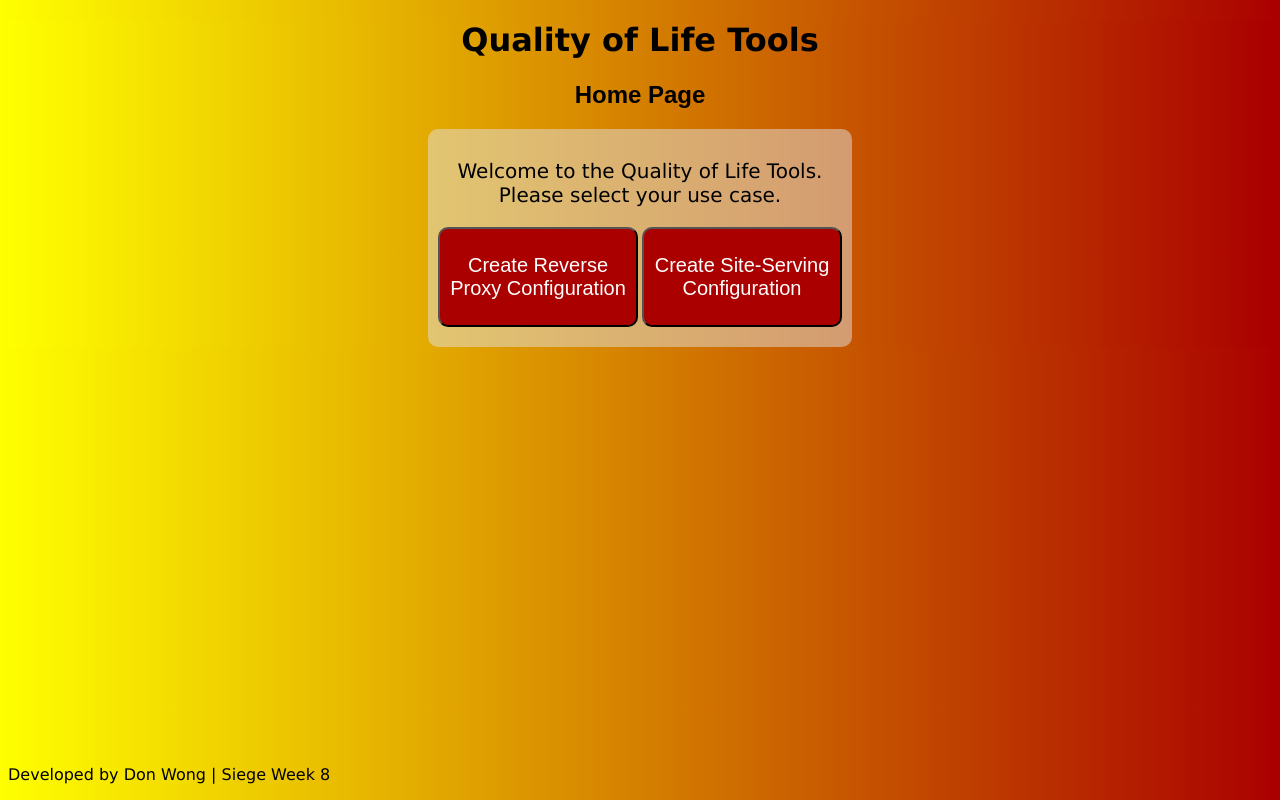
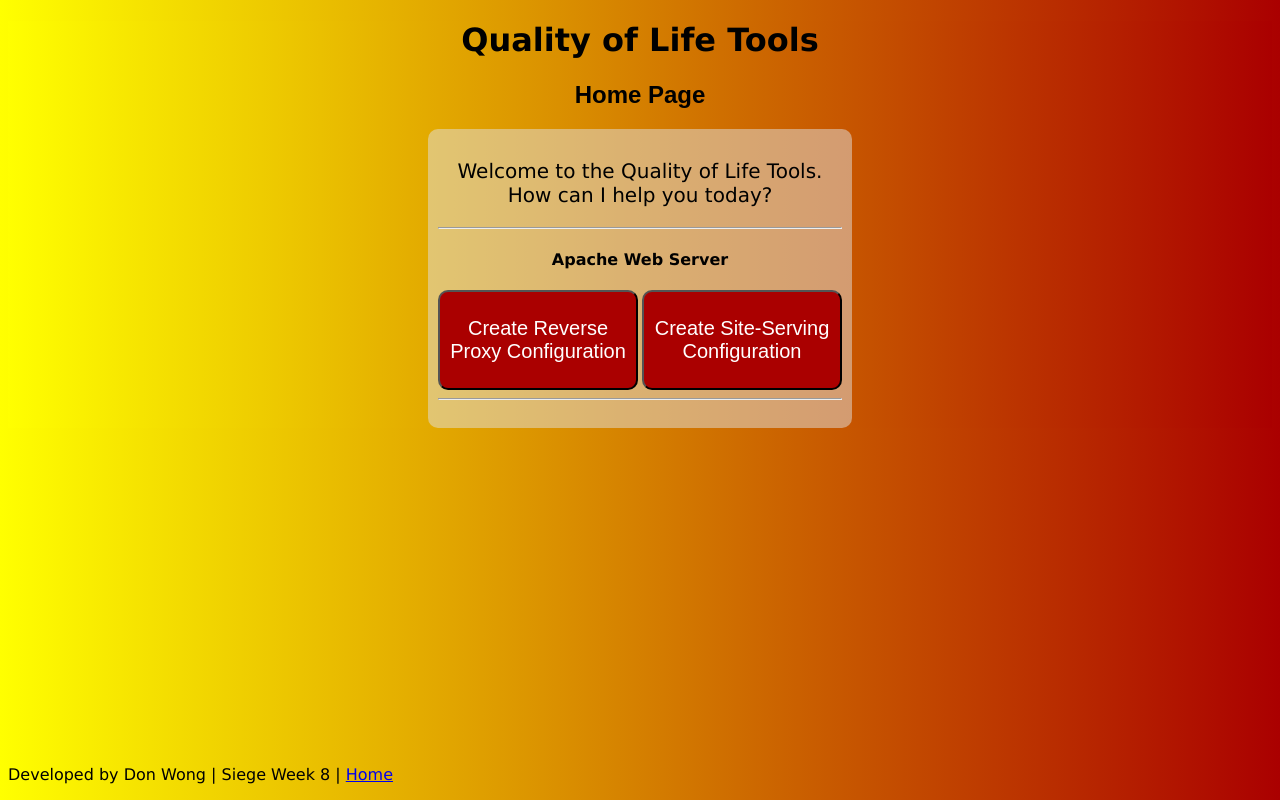
Before and after one commit to DonWongSolutions/quality-of-life-tools, a Flask app: page / in a window 1280 px wide. Run offline with Flask 3, Linux system fonts and the light colour scheme.

```diff
--- a/templates/deployment.html
+++ b/templates/deployment.html
@@ -33,6 +33,6 @@
     </div>
 </body>
 <footer>
-    <p class="Footer Text">Developed by Don Wong | Siege Week 8</p>
+    <p class="Footer Text">Developed by Don Wong | Siege Week 8 | <a href="/">Home</a></p>
 </footer>
 </html>
--- a/templates/index.html
+++ b/templates/index.html
@@ -19,13 +19,16 @@
     <h2 class="PageFunctionTitle">Home Page</h2>
     <div style="display: flex; flex-direction: row; align-items: center; justify-content: center;">
         <div class="WelcomeDialogue">
-            <p class="PageDescription">Welcome to the Quality of Life Tools. <br> Please select your use case.</p>
+            <p class="PageDescription">Welcome to the Quality of Life Tools. <br> How can I help you today?</p>
+            <hr>
+            <h4>Apache Web Server</h4>
             <button class="MenuButton" type="button" onclick="goToRProxy()">Create Reverse Proxy Configuration</button>
             <button class="MenuButton" type="button" onclick="goToSSite()">Create Site-Serving Configuration</button>
+            <hr>
         </div>
     </div>
 </body>
 <footer>
-    <p class="Footer Text">Developed by Don Wong | Siege Week 8</p>
+    <p class="Footer Text">Developed by Don Wong | Siege Week 8 | <a href="/">Home</a></p>
 </footer>
 </html>
--- a/templates/rproxy.html
+++ b/templates/rproxy.html
@@ -62,6 +62,7 @@
                 <label><input type="checkbox" name="httpredirection" id="httpredirection"> Enable HTTP > HTTPS Redirection:</label><br>
                 <code class="formwarning">Note: Only enable this if you chose "HTTPS" as your outbound port!</code> <br>
                 <button class="VerifyButton" type="button" onclick="goToRProxy()">Verify Configuration</button>
+                <code class="formwarning">Note: I plan to achieve this via the Hack Club AI (ai.hackclub.com), but it is currently down.</code> <br>
             </form>
         </div>
         <div class="SplitRight">
@@ -78,6 +79,6 @@
     <script src="../static/scripts/reverseproxy.js"></script>
 </body>
 <footer>
-    <p class="Footer Text">Developed by Don Wong | Siege Week 8</p>
+    <p class="Footer Text">Developed by Don Wong | Siege Week 8 | <a href="/">Home</a></p>
 </footer>
 </html>
```
